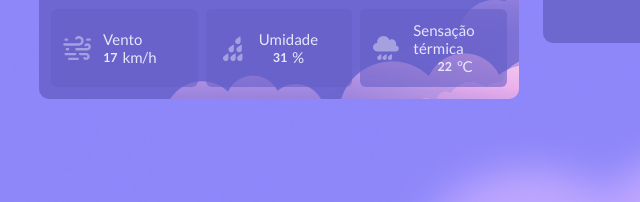
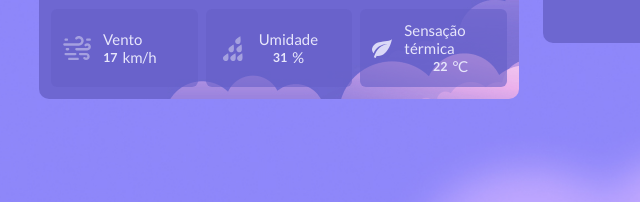
Before and after one commit to jhulyambrozini/mini-projetos, a plain HTML site: page pagina-clima/index.html in a window 1280 px wide. Shown: the part 378-580 px from the top of the page, 60-700 px from the left. Drawn offline with Linux system fonts and the light colour scheme.

```diff
--- a/pagina-clima/index.html
+++ b/pagina-clima/index.html
@@ -60,7 +60,7 @@
                     </div>
                 </div>
                 <div class="items">
-                    <img src="./assets/temp-rain.svg" alt="icone de chuva">
+                    <img src="./assets/leaf.svg" alt="icone de folha">
                     <div class="info">
                         <p>Sensação térmica</p>
                         <div class="data">
```
Also changed, not shown: pagina-clima/assets/layout.png (added), pagina-clima/assets/temp-rain.svg (deleted), pagina-clima/assets/weather-clouds.svg (deleted), pagina-clima/assets/weather-cloudy.svg (deleted), pagina-clima/assets/weather-rain.svg (deleted), pagina-clima/assets/weather-sun.svg (deleted), pagina-clima/assets/weather-thunder.svg (deleted), 1 other file.
